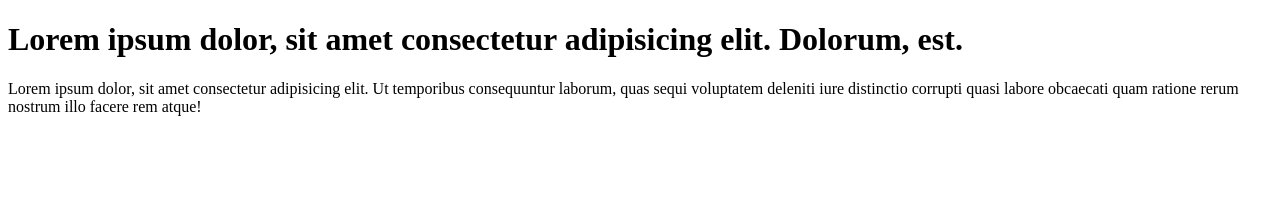
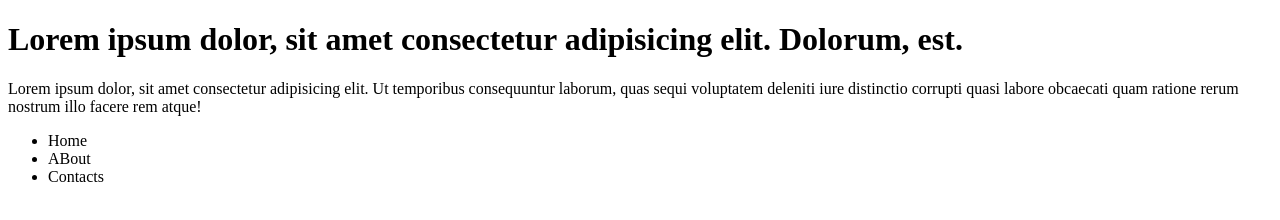
Before and after one commit to Aman235-code/Learn-git, a plain HTML site: page index.html in a window 1280 px wide. Drawn offline with Linux system fonts and the light colour scheme.

Commit message:
add a list

```diff
--- a/index.html
+++ b/index.html
@@ -13,6 +13,11 @@
     <p>Lorem ipsum dolor, sit amet consectetur adipisicing elit. Ut temporibus consequuntur laborum, quas sequi
         voluptatem deleniti iure distinctio corrupti quasi labore obcaecati quam ratione rerum nostrum illo facere rem
         atque!</p>
+    <ul>
+        <li>Home</li>
+        <li>ABout</li>
+        <li>Contacts</li>
+    </ul>
 </body>
 
 </html>
```
